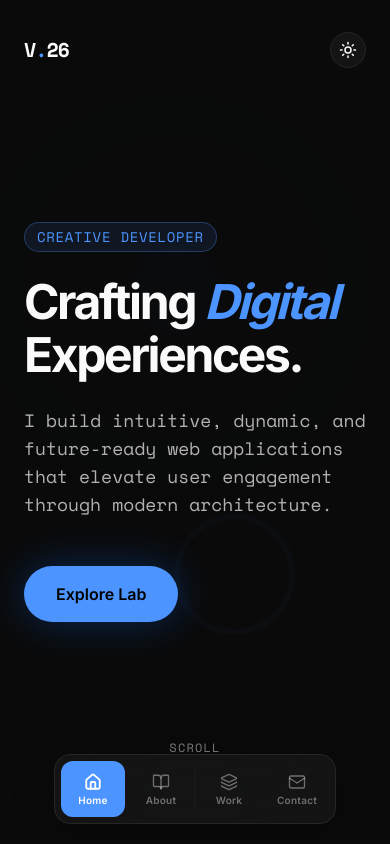
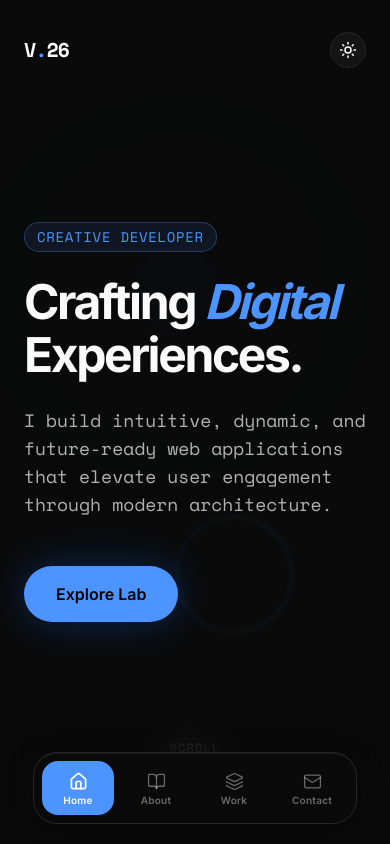
Before and after one commit to Musk172/Portfolio, a Next.js app: page / in a window 390 px wide. Shown: the top 844 px of the page. Built offline with nearby package versions, Linux system fonts and the light colour scheme.

Commit message:
Mobile nav: solid popped background, heavy rounded corners, blur strip behind nav

```diff
--- a/src/components/Navbar.tsx
+++ b/src/components/Navbar.tsx
@@ -89,8 +89,27 @@ export default function Navbar() {
       </header>
 
       {/* ── Mobile Bottom Navigation (App-style) ─────────── */}
+
+      {/* Blur overlay strip — blurs only the page content behind the nav */}
+      <div
+        className="md:hidden fixed bottom-0 inset-x-0 h-36 z-40 pointer-events-none"
+        style={{
+          WebkitMaskImage: "linear-gradient(to top, black 60%, transparent 100%)",
+          maskImage: "linear-gradient(to top, black 60%, transparent 100%)",
+          backdropFilter: "blur(16px)",
+        }}
+      />
+
       <nav className="md:hidden fixed bottom-5 inset-x-0 z-50 flex justify-center pointer-events-none">
-        <div className="pointer-events-auto flex items-center gap-1 bg-background/75 dark:bg-neutral-900/80 backdrop-blur-2xl border border-border rounded-2xl p-1.5 shadow-[0_8px_40px_rgba(0,0,0,0.25)]">
+        <div
+          className="pointer-events-auto flex items-center gap-1.5 rounded-3xl p-2"
+          style={{
+            background: "hsl(var(--background))",
+            boxShadow:
+              "0 8px 32px rgba(0,0,0,0.22), 0 2px 8px rgba(0,0,0,0.12), inset 0 1px 0 rgba(255,255,255,0.07)",
+            border: "1px solid hsl(var(--border))",
+          }}
+        >
           {links.map((link) => {
             const Icon = link.icon;
             const isActive = activeTab === link.href;
@@ -104,17 +123,17 @@ export default function Navbar() {
                 {isActive && (
                   <motion.div
                     layoutId="mobile-pill"
-                    className="absolute inset-0 bg-primary rounded-xl"
+                    className="absolute inset-0 bg-primary rounded-2xl"
                     transition={{ type: "spring", stiffness: 400, damping: 35 }}
                   />
                 )}
                 <div
                   className={cn(
-                    "relative z-10 flex flex-col items-center justify-center gap-1 w-16 h-14 rounded-xl transition-colors duration-200",
-                    isActive ? "text-white" : "text-foreground/40"
+                    "relative z-10 flex flex-col items-center justify-center gap-1 w-[72px] h-[54px] rounded-2xl transition-colors duration-200",
+                    isActive ? "text-white" : "text-foreground/40 hover:text-foreground/70"
                   )}
                 >
-                  <Icon size={18} strokeWidth={isActive ? 2.5 : 1.8} />
+                  <Icon size={19} strokeWidth={isActive ? 2.2 : 1.6} />
                   <span className="text-[10px] font-semibold tracking-wide leading-none">
                     {link.label}
                   </span>
```
